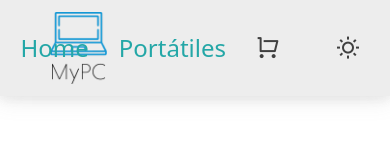
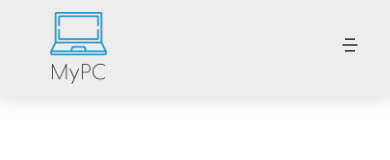
Before and after one commit to Manug0/Proyecto-12-React-Avanzado, a React (Vite) app: page /pcs in a window 390 px wide. Shown: the top 160 px of the page. Built offline with nearby package versions, Linux system fonts and the light colour scheme; a web font is replaced by a local one.

Commit message:
add responsive header

```diff
--- a/src/components/Header/Header.css
+++ b/src/components/Header/Header.css
@@ -52,7 +52,7 @@
 nav {
 	display: flex;
 	position: absolute;
-	right: 80px;
+	right: 40px;
 	gap: 30px;
 	justify-content: center;
 	padding: 30px;
@@ -81,13 +81,15 @@
 	color: rgb(162, 255, 255);
 }
 
+.ri-shopping-cart-line {
+	margin-right: 40px;
+}
 .ri-shopping-cart-line:hover {
 	cursor: pointer;
 }
 
 .ri-sun-line,
 .ri-moon-line {
-	position: absolute;
 	right: 30px;
 	font-size: 24px;
 	cursor: pointer;
@@ -101,3 +103,63 @@
 .ri-moon-line {
 	color: var(--primary-color);
 }
+.ri-close-line {
+	cursor: pointer;
+	display: none;
+}
+.ri-menu-5-fill {
+	cursor: pointer;
+	display: none;
+	position: absolute;
+	top: 30px;
+	right: 30px;
+	font-size: 20px;
+}
+
+@media (max-width: 800px) {
+	nav {
+		transform: translateY(-100%);
+		transition: transform 0.3s ease;
+		position: fixed;
+		top: 0;
+		left: 0;
+		width: 100%;
+		height: auto;
+		gap: 35px;
+		background-color: rgba(0, 0, 0, 0.8);
+		flex-direction: column;
+		justify-content: center;
+		align-items: center;
+		backdrop-filter: blur(10px);
+		padding: 30px 0;
+		z-index: 3;
+	}
+	nav.squeeze {
+		font-size: 24px;
+	}
+	.ri-menu-5-fill {
+		display: block;
+	}
+	.ri-close-line {
+		display: flex;
+	}
+
+	nav.open {
+		transform: translateY(0);
+	}
+	nav.open .ri-close-line {
+		color: var(--primary-color);
+	}
+	nav.open .ri-shopping-cart-line {
+		margin-right: 0;
+		margin-bottom: 20px;
+		color: var(--primary-color);
+	}
+	nav.open .ri-sun-line,
+	.ri-moon-line {
+		color: var(--primary-color);
+		position: absolute;
+		top: 30px;
+		right: 30px;
+	}
+}
--- a/src/components/Header/Header.jsx
+++ b/src/components/Header/Header.jsx
@@ -1,10 +1,40 @@
-import React, { forwardRef, useEffect } from "react";
+import React, { forwardRef, useEffect, useRef, useState } from "react";
 import { NavLink } from "react-router-dom";
 import { useTheme } from "../ThemeContext";
 import "./Header.css";
 
 const Header = forwardRef(({ openCart, headerRef }) => {
 	const { darkTheme, toggleTheme } = useTheme();
+	const [openNav, setOpenNav] = useState(false);
+	const navRef = useRef(null);
+	const burgerMenuButton = useRef(null);
+	const closeBurgerButton = useRef(null);
+
+	const handleBurgerMenu = () => {
+		setOpenNav(!openNav);
+	};
+
+	const handleCloseMenu = () => {
+		setOpenNav(false);
+	};
+
+	useEffect(() => {
+		function handleClickOutside(event) {
+			if (
+				openNav &&
+				navRef.current &&
+				!navRef.current.contains(event.target) &&
+				!burgerMenuButton.current.contains(event.target)
+			) {
+				handleCloseMenu();
+			}
+		}
+
+		document.addEventListener("click", handleClickOutside);
+		return () => {
+			document.removeEventListener("click", handleClickOutside);
+		};
+	}, [openNav]);
 
 	useEffect(() => {
 		window.addEventListener("scroll", function () {
@@ -34,20 +64,32 @@
 					src={darkTheme ? "/src/assets/logo-dark-theme.png" : "/src/assets/logo.png"}
 					alt="logo"
 				/>
-				<nav>
-					<NavLink className="navlink" exact activeClassName="active" to="/">
+				<nav ref={navRef} className={openNav ? "open" : ""}>
+					<NavLink
+						className="navlink"
+						exact
+						activeClassName="active"
+						to="/"
+						onClick={handleCloseMenu}>
 						Home
 					</NavLink>
-					<NavLink className="navlink" activeClassName="active" to="/pcs">
+					<NavLink className="navlink" activeClassName="active" to="/pcs" onClick={handleCloseMenu}>
 						Portátiles
 					</NavLink>
-					<i className="ri-shopping-cart-line" onClick={openCart}></i>
+					<i
+						className="ri-shopping-cart-line"
+						onClick={() => {
+							openCart();
+							handleCloseMenu();
+						}}></i>
+					<i ref={closeBurgerButton} onClick={handleCloseMenu} className="ri-close-line"></i>
+					<i
+						onClick={toggleTheme}
+						className={darkTheme ? "ri-moon-line" : "ri-sun-line"}
+						id="change-theme-button"></i>
 				</nav>
-				<i
-					onClick={toggleTheme}
-					className={darkTheme ? "ri-moon-line" : "ri-sun-line"}
-					id="change-theme-button"></i>
 			</div>
+			<i ref={burgerMenuButton} onClick={handleBurgerMenu} class="ri-menu-5-fill"></i>
 		</header>
 	);
 });
```
